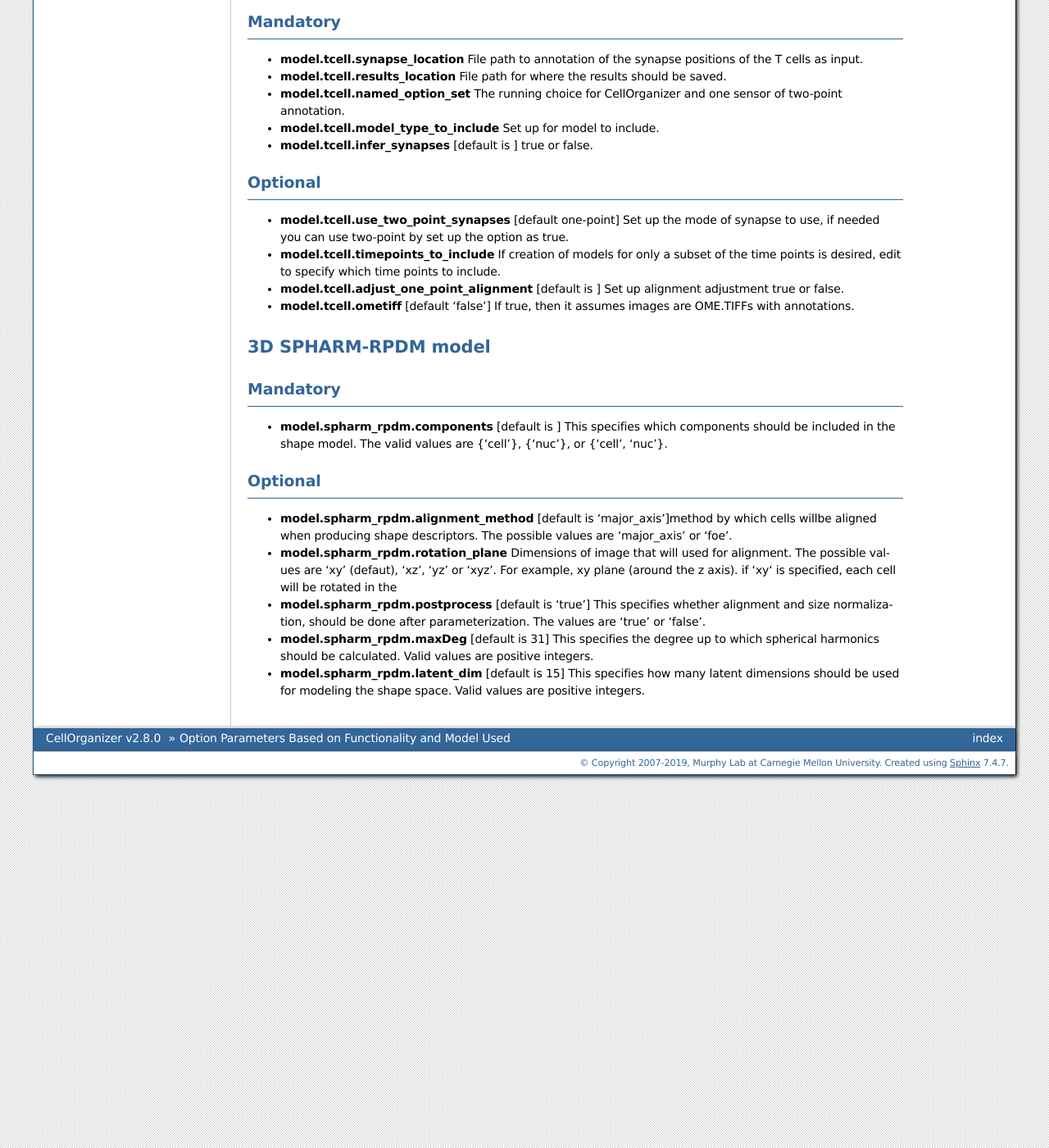
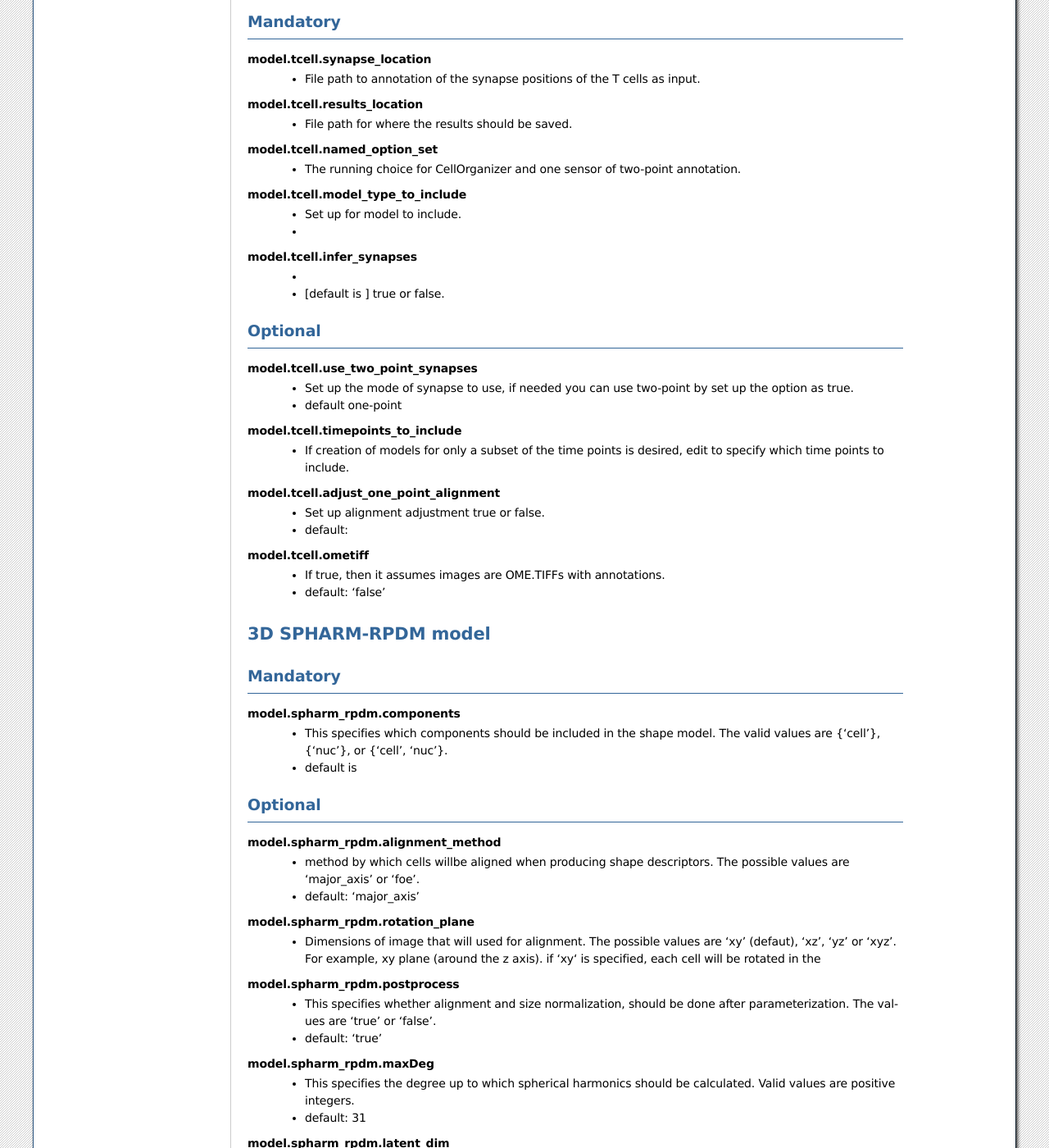
Before and after one commit to murphygroup/cellorganizer-documentation_old, a Sphinx documentation site: the page built from source/chapters/Cellorganizer_main_process/img2sml_model_options.rst, in a window 1280 px wide and 1400 px high, scrolled down 2277 px. Shown: the whole window at 82% size. Built offline with Sphinx 7.4.7, drawn with Linux system fonts in a browser that asks for light colours; some of the changed text lies outside the part shown.

Commit message:
Update img2sml_model_options.rst the headers may need some editing

```diff
--- a/source/chapters/Cellorganizer_main_process/img2sml_model_options.rst
+++ b/source/chapters/Cellorganizer_main_process/img2sml_model_options.rst
@@ -110,30 +110,66 @@
 
 **Mandatory**
 ^^^^^^^^^^^^^
-* **model.tcell.synapse_location**  File path to annotation of the synapse positions of the T cells as input.
-* **model.tcell.results_location**  File path for where the results should be saved.
-* **model.tcell.named_option_set**  The running choice for CellOrganizer and one sensor of two-point annotation.
-* **model.tcell.model_type_to_include**  Set up for model to include.
-* **model.tcell.infer_synapses**  [default is ] true or false.
+**model.tcell.synapse_location**
+    * File path to annotation of the synapse positions of the T cells as input.
+
+**model.tcell.results_location**
+    * File path for where the results should be saved.
+
+**model.tcell.named_option_set**
+    * The running choice for CellOrganizer and one sensor of two-point annotation.
+
+**model.tcell.model_type_to_include**
+    * Set up for model to include.
+    *
+
+**model.tcell.infer_synapses**
+    *
+    *  [default is ] true or false.
 
 **Optional**
 ^^^^^^^^^^^^
-* **model.tcell.use_two_point_synapses**  [default one-point] Set up the mode of synapse to use, if needed you can use two-point by set up the option as true.
-* **model.tcell.timepoints_to_include**  If creation of models for only a subset of the time points is desired, edit to specify which time points to include.
-* **model.tcell.adjust_one_point_alignment**  [default is ]  Set up alignment adjustment true or false.
-* **model.tcell.ometiff**  [default ‘false’] If true, then it assumes images are OME.TIFFs with annotations.
+**model.tcell.use_two_point_synapses**
+    * Set up the mode of synapse to use, if needed you can use two-point by set up the option as true.
+    * default one-point
+
+**model.tcell.timepoints_to_include**
+    * If creation of models for only a subset of the time points is desired, edit to specify which time points to include.
+
+**model.tcell.adjust_one_point_alignment**
+    * Set up alignment adjustment true or false.
+    * default:
+
+**model.tcell.ometiff**
+    *  If true, then it assumes images are OME.TIFFs with annotations.
+    * default: ‘false’
 
 3D SPHARM-RPDM model
 --------------------
 
 **Mandatory**
 ^^^^^^^^^^^^^
-* **model.spharm_rpdm.components**  [default is ] This specifies which components should be included in the shape model. The valid values are {'cell'}, {'nuc'}, or {'cell', 'nuc'}.
+**model.spharm_rpdm.components**
+    * This specifies which components should be included in the shape model. The valid values are {'cell'}, {'nuc'}, or {'cell', 'nuc'}.
+    * default is
 
 **Optional**
 ^^^^^^^^^^^^
-* **model.spharm_rpdm.alignment_method**  [default is ‘major_axis’]method by which cells willbe aligned when producing shape descriptors. The possible values are 'major_axis' or 'foe'.
-* **model.spharm_rpdm.rotation_plane** Dimensions of image that will used for alignment. The possible values are 'xy' (defaut), 'xz', 'yz' or ‘xyz'. For example, xy plane (around the z axis). if ‘xy‘ is specified, each cell will be rotated in the
-* **model.spharm_rpdm.postprocess** [default is ‘true’] This specifies whether alignment and size normalization, should be done after parameterization. The values are ‘true’ or ‘false’.
-* **model.spharm_rpdm.maxDeg** [default is 31] This specifies the degree up to which spherical harmonics should be calculated. Valid values are positive integers.
-* **model.spharm_rpdm.latent_dim**  [default is 15] This specifies how many latent dimensions should be used for modeling the shape space. Valid values are positive integers.
+**model.spharm_rpdm.alignment_method**
+    * method by which cells willbe aligned when producing shape descriptors. The possible values are 'major_axis' or 'foe'.
+    * default: ‘major_axis’
+
+**model.spharm_rpdm.rotation_plane**
+    * Dimensions of image that will used for alignment. The possible values are 'xy' (defaut), 'xz', 'yz' or ‘xyz'. For example, xy plane (around the z axis). if ‘xy‘ is specified, each cell will be rotated in the
+
+**model.spharm_rpdm.postprocess**
+    * This specifies whether alignment and size normalization, should be done after parameterization. The values are ‘true’ or ‘false’.
+    * default: ‘true’
+
+**model.spharm_rpdm.maxDeg**
+    * This specifies the degree up to which spherical harmonics should be calculated. Valid values are positive integers.
+    * default: 31
+
+**model.spharm_rpdm.latent_dim**
+    * This specifies how many latent dimensions should be used for modeling the shape space. Valid values are positive integers.
+    * default is 15
```
